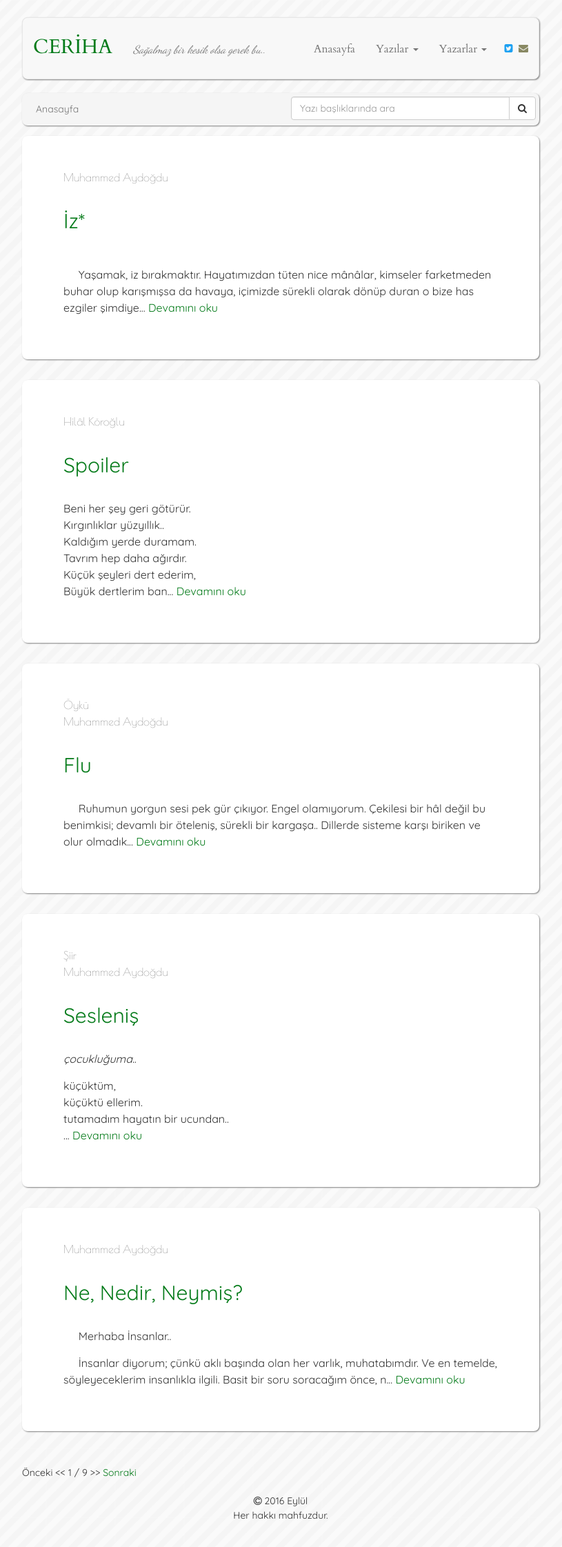
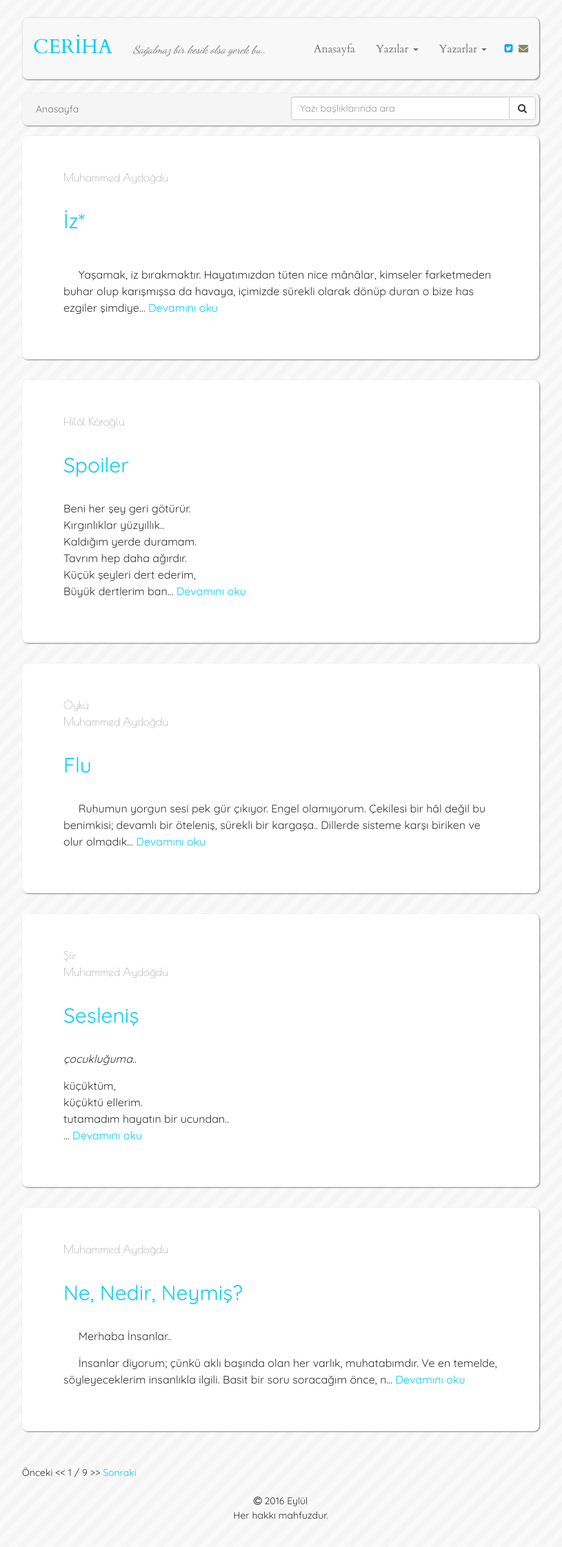
Before and after one commit to muhammedaydogdu/muhammedaydogdu.github.io, a Jekyll site: the page built from index.html, in a window 1280 px wide. Shown: the whole page at 69% size, without its empty margins (233-1048 px from the left). Built offline with Jekyll 4.4.1, drawn with Linux system fonts in a browser that asks for light colours; some web fonts are replaced; the list of posts is cut into pages by our own code.

Commit message:
Update style.css

```diff
--- a/css/style.css
+++ b/css/style.css
@@ -19,20 +19,20 @@ body {
 }
 
 a {
-  color: #057B1A;
+  color: #00ceff;
 }
 
 a:hover {
-  color: #057B1A;
+  color: #00ceff;
 }
 
 a:focus {
-  color: #057B1A;
+  color: #00ceff;
   text-decoration: none;
 }
 
 h2 {
-  color: #057B1A;
+  color: #00ceff;
 }
 
 .container .navbar {
@@ -45,17 +45,17 @@ h2 {
 }
 
 .navbar .navbar-brand {
-  color: #057B1A;
+  color: #00ceff;
   margin-top: 2px;
   font-size: 29px;
 }
 
 .navbar .navbar-brand:hover {
-  color: #057B1A;
+  color: #00ceff;
 }
 
 .navbar .navbar-brand:focus {
-  color: #057B1A;
+  color: #00ceff;
 }
 
 .navbar .navbar-text {
```
